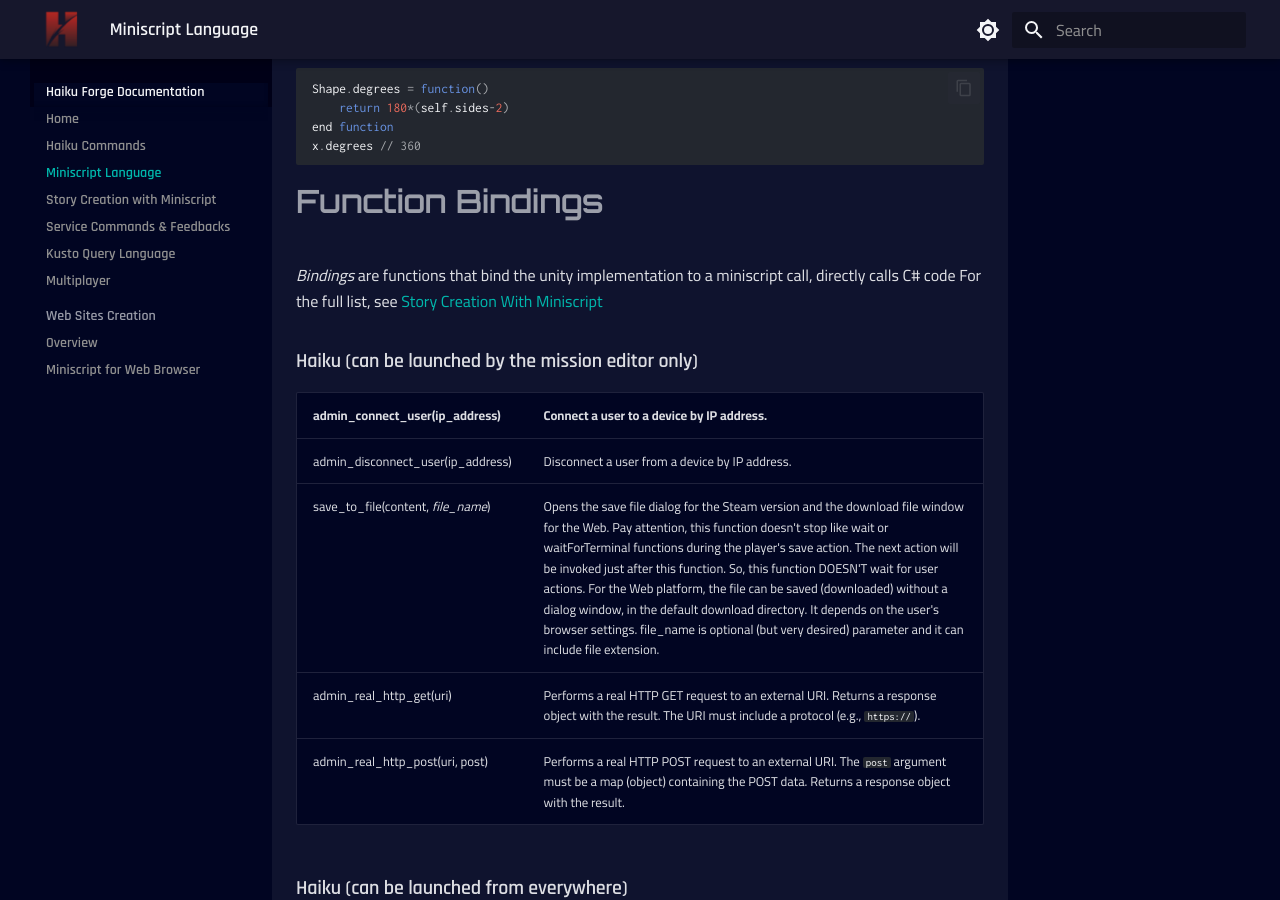
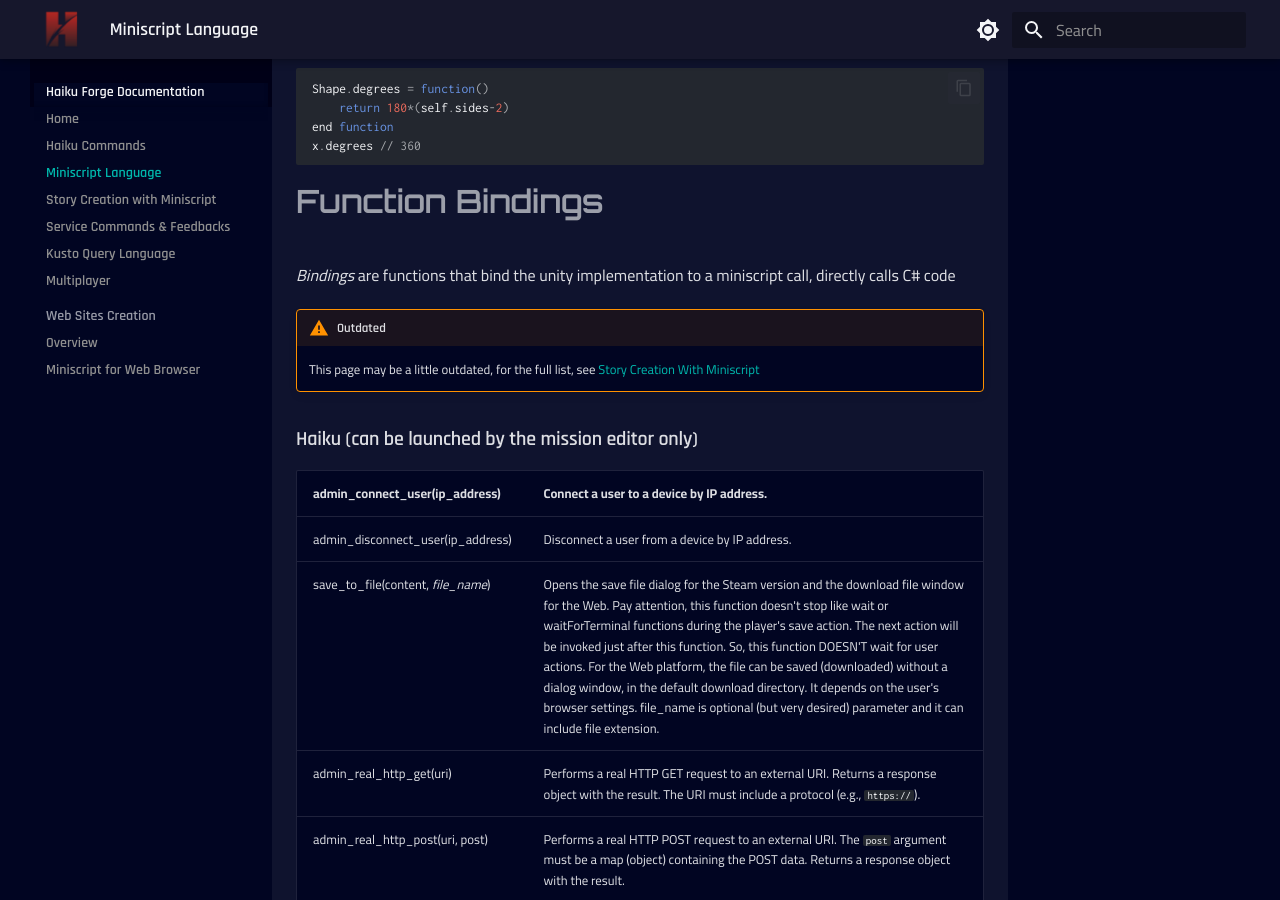
Before and after one commit to haiku-inc/HaikuForgeDocumentation, an MkDocs documentation site: the page built from docs/miniscript-anvil-scripting-language.md, in a window 1280 px wide and 900 px high, scrolled down 6124 px. Built offline with MkDocs 1.6.1 and Material for MkDocs 9.7.7, drawn with Linux system fonts in a browser that asks for light colours.

```diff
--- a/docs/miniscript-anvil-scripting-language.md
+++ b/docs/miniscript-anvil-scripting-language.md
@@ -233,7 +233,9 @@ x.degrees // 360
 
 # Function Bindings
 *Bindings* are functions that bind the unity implementation to a miniscript call, directly calls C# code
-For the full list, see [Story Creation With Miniscript](story-creation-with-miniscript.md)
+
+!!! warning "Outdated"
+    This page may be a little outdated, for the full list, see [Story Creation With Miniscript](story-creation-with-miniscript.md)
 
 ### Haiku (can be launched by the mission editor only)
 
```
Also changed, not shown: docs/service-commands-and-feedbacks.md (+2 -2 lines).
